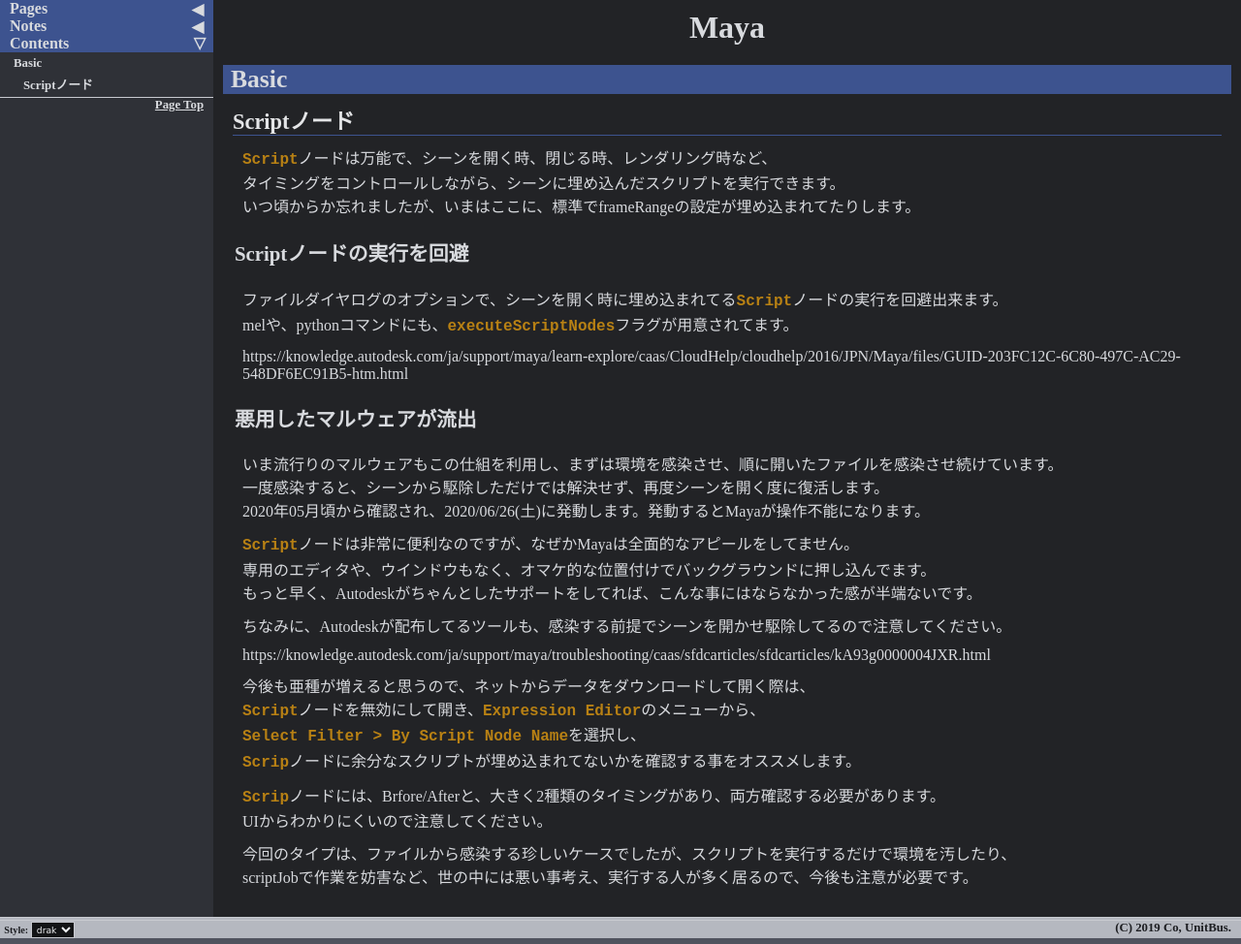
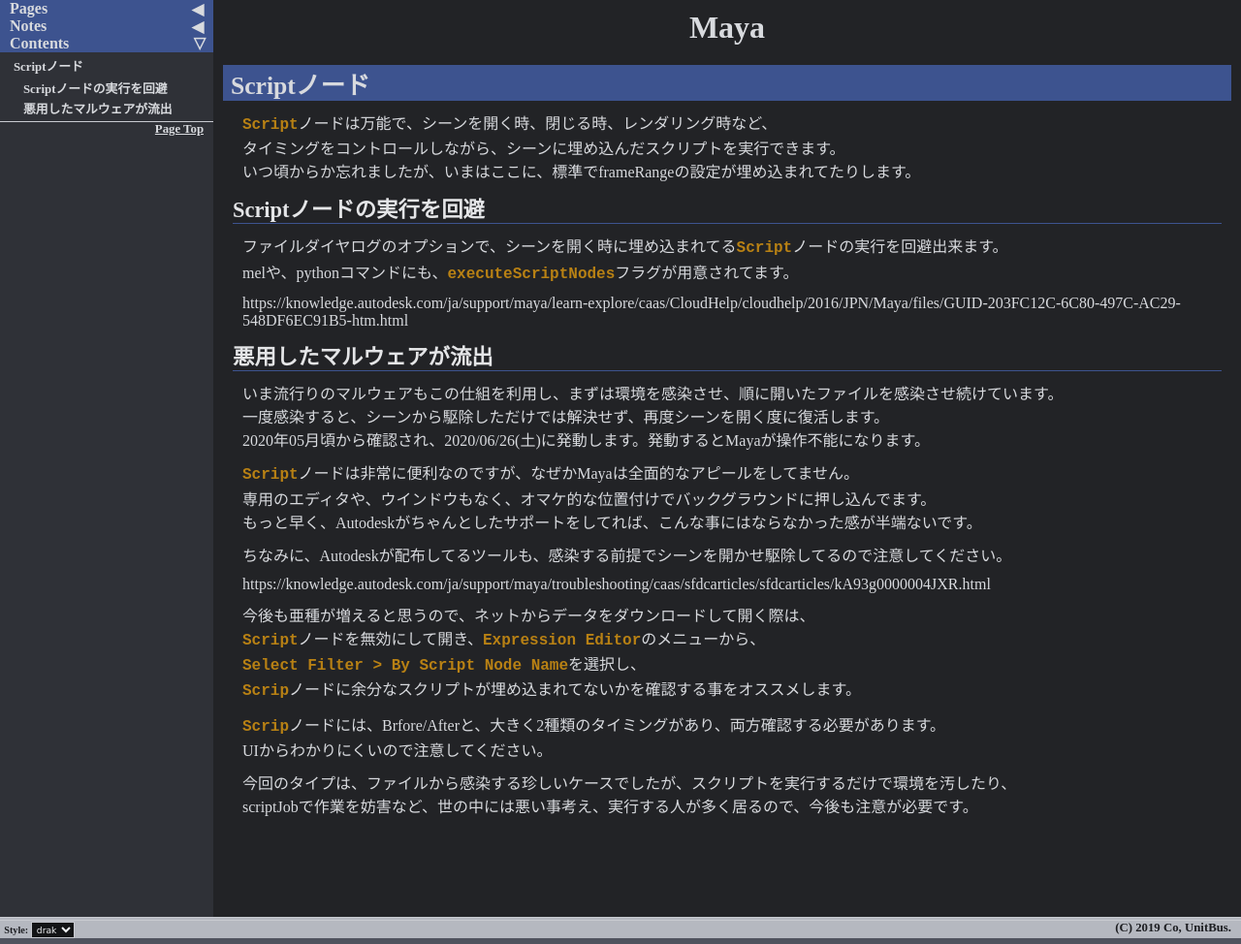
Before and after one commit to unitbus/unitbus.github.io, a Jekyll site: the page built from pages/notes/maya/basic.md, in a window 1280 px wide and 974 px high. Shown: the whole window at 97% size. Built offline with Jekyll 4.4.1, drawn with Linux system fonts in a browser that asks for light colours.

Commit message:
Update basic.md

```diff
--- a/pages/notes/maya/basic.md
+++ b/pages/notes/maya/basic.md
@@ -3,22 +3,22 @@
 title: Maya
 ---
 
-# Basic
+<!-- # Maya Basic -->
 
-## Scriptノード
+# Scriptノード
 
 `Script`ノードは万能で、シーンを開く時、閉じる時、レンダリング時など、
 タイミングをコントロールしながら、シーンに埋め込んだスクリプトを実行できます。
 いつ頃からか忘れましたが、いまはここに、標準でframeRangeの設定が埋め込まれてたりします。
 
-### Scriptノードの実行を回避
+## Scriptノードの実行を回避
 
 ファイルダイヤログのオプションで、シーンを開く時に埋め込まれてる`Script`ノードの実行を回避出来ます。
 melや、pythonコマンドにも、`executeScriptNodes`フラグが用意されてます。
 
 https://knowledge.autodesk.com/ja/support/maya/learn-explore/caas/CloudHelp/cloudhelp/2016/JPN/Maya/files/GUID-203FC12C-6C80-497C-AC29-548DF6EC91B5-htm.html
 
-### 悪用したマルウェアが流出
+## 悪用したマルウェアが流出
 
 いま流行りのマルウェアもこの仕組を利用し、まずは環境を感染させ、順に開いたファイルを感染させ続けています。
 一度感染すると、シーンから駆除しただけでは解決せず、再度シーンを開く度に復活します。
```
